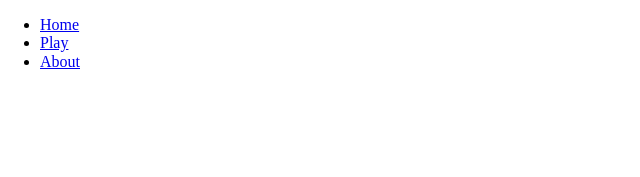
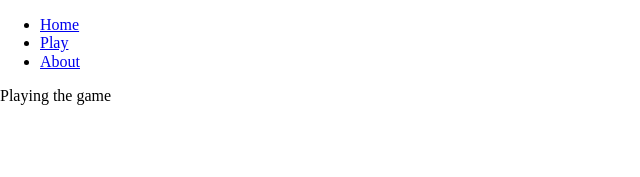
Before and after one commit to IgoVeyner/war, a React (Create React App) app: page /play in a window 1280 px wide. Shown: the top 177 px of the page, without its empty margins (0-640 px from the left). Built offline with nearby package versions, Linux system fonts and the light colour scheme.

Commit message:
stub out all route components

```diff
--- a/src/App.js
+++ b/src/App.js
@@ -3,7 +3,11 @@ import {
   Switch,
   Route
 } from "react-router-dom";
+import About from "./components/About";
+import Board from "./components/Board";
 import Nav from './components/Header/Nav'
+import Home from "./components/Home";
+import NoMatch from "./components/NoMatch";
 
 function App() {
   return (
@@ -11,17 +15,17 @@ function App() {
       <Nav />
 
       <Switch>
-        <Route path="/">
-          {/* add landing page */}
+        <Route exact path="/">
+          <Home />
         </Route>
-        <Route path="/play">
-          {/* add gameboard component */}
+        <Route exact path="/play">
+          <Board />
         </Route>
         <Route exact path="/about">
-          {/* add about component */}
+          <About />
         </Route>
         <Route path="*">
-          {/* add fallback */}
+          <NoMatch />
         </Route>
       </Switch>
     </ Router>
--- /dev/null
+++ b/src/components/About/index.js
@@ -0,0 +1,9 @@
+const About = () => {
+  return (
+    <div>
+      Learn about the game here
+    </div>
+  )
+}
+
+export default About
--- /dev/null
+++ b/src/components/Board/index.js
@@ -0,0 +1,9 @@
+const Board = () => {
+  return (
+    <div>
+      Playing the game
+    </div>
+  )
+}
+
+export default Board
--- /dev/null
+++ b/src/components/Home/index.js
@@ -0,0 +1,9 @@
+const Home = () => {
+  return (
+    <div>
+      In home
+    </div>
+  )
+}
+
+export default Home
--- /dev/null
+++ b/src/components/NoMatch/index.js
@@ -0,0 +1,9 @@
+const NoMatch = () => {
+  return (
+    <div>
+      404 Error
+    </div>
+  )
+}
+
+export default NoMatch
```
